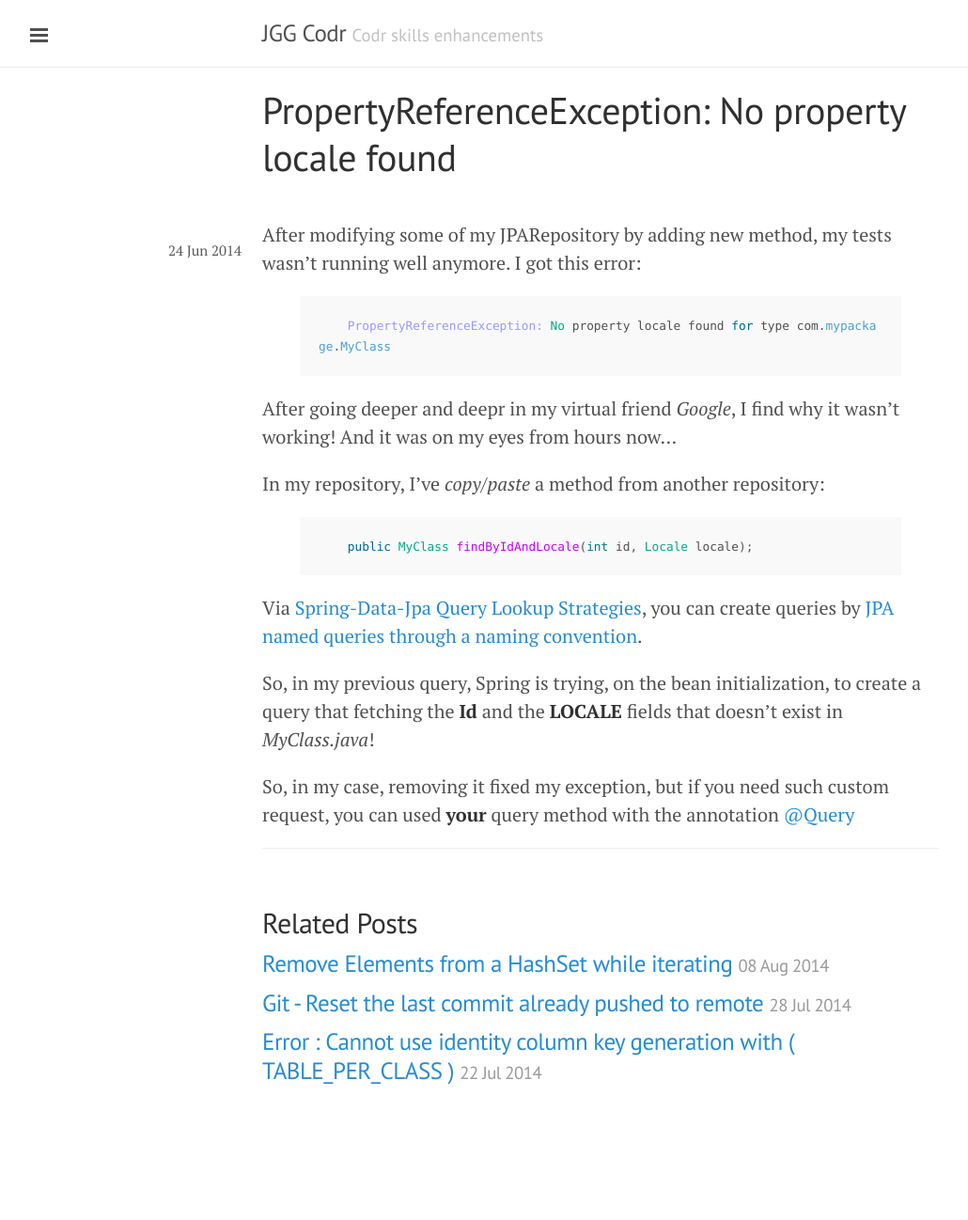
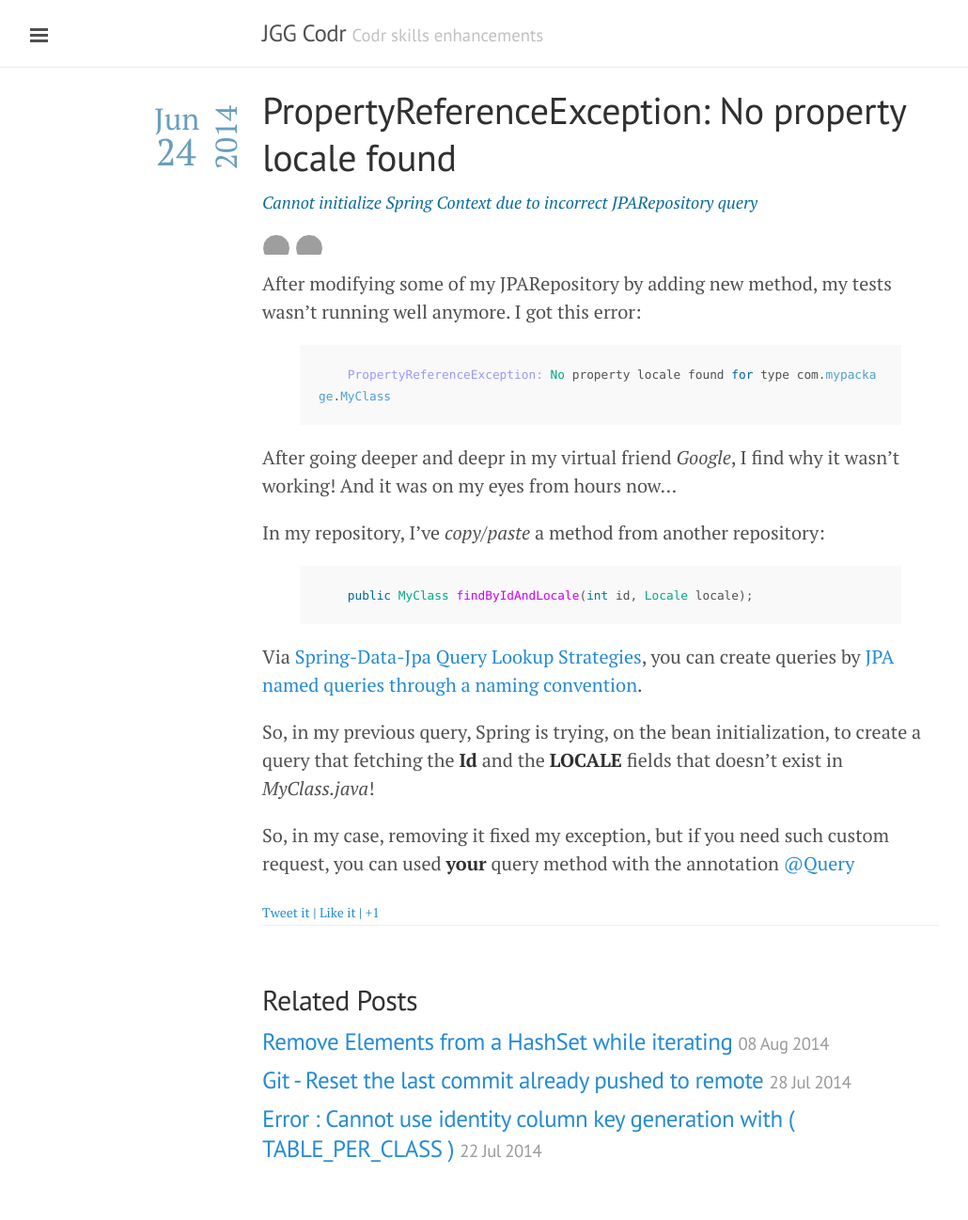
Before and after one commit to jgsqware/jgsqware.github.io, a Jekyll site: the page built from _posts/2014-06-24-propertyreferenceexception.md, in a window 1280 px wide. Shown: the whole page at 94% size, without its empty margins (1-1031 px from the left). Built offline with Jekyll 4.4.1, drawn with Linux system fonts in a browser that asks for light colours; Markdown is read by kramdown in place of the engine named in the settings; comment, search, counter and statistics services are not loaded; before the commit the page ends 1215 px from its top, so only the background shows below that; grey boxes are pictures that could not be loaded.

Commit message:
update Post layout

```diff
--- a/_layouts/post.html
+++ b/_layouts/post.html
@@ -3,12 +3,48 @@ layout: default
 ---
 
 <div class="post">
+
+
+<div class="date">
+  <span class="day">{{ page.date | date: "%d" }}</span>
+  <span class="month">{{ page.date | date: "%b" }}</span>
+  <span class="year">{{ page.date | date: "%Y" }}</span>
+</div>
+<!-- <div class="comments_div">
+<span class="comments_date"><a  href="http://juliengarcia.github.io{{ post.url }}#disqus_thread"></a></span>
+</div> -->
+    <h1 class="post-title">
+
+      <span class="circular_code"> </span>
+      <span >
+
+        <a href="{{ page.url }}">
+        {{ page.title }}
+      </a></span>
+    </h1>
+    <span class="post-tagline">{{ page.tagline }}</span>
+
+    {% for tag in page.tags %}
+      <div id="circular_tag" class="{{ tag | downcase}}_tag" ></div>
+     {% endfor %}
+
+    {{ content }}
+  </div>
+  <span class="sharing_social">
+    <a class="btn btn-primary" href="http://twitter.com/intent/tweet?text='{{ page.title }}'&url={{ site.url }}{{ page.url }} ">Tweet it</a> | <a class="btn btn-primary" href="http://facebook.com/sharer.php?u={{ site.url }}{{ page.url }} ">Like it</a> | <a class="btn btn-primary" href="https://plus.google.com/share?url={{ site.url }}{{ page.url }} ">+1</a>
+  </span>
+  {% include comments.html %}
+<!-- <div class="post">
+  <div class="date">
+  <span class="day">{{ page.date | date: "%d" }}</span>
+  <span class="month">{{ page.date | date: "%b" }}</span>
+  <span class="year">{{ page.date | date: "%Y" }}</span>
+</div>
   <h1 class="post-title">{{ page.title }}</h1>
   <div class="comments_date"><a  href="http://juliengarcia.github.io{{ page.url }}#disqus_thread " data-disqus-identifier='{{ page.disqus_identifier }}'></a></div>
-  <span class="post-date">{{ page.date | date_to_string }}</span>
   {{ content }}
   {% include comments.html %}
-</div>
+</div> -->
 
 <div class="related">
   <h2>Related Posts</h2>
```
